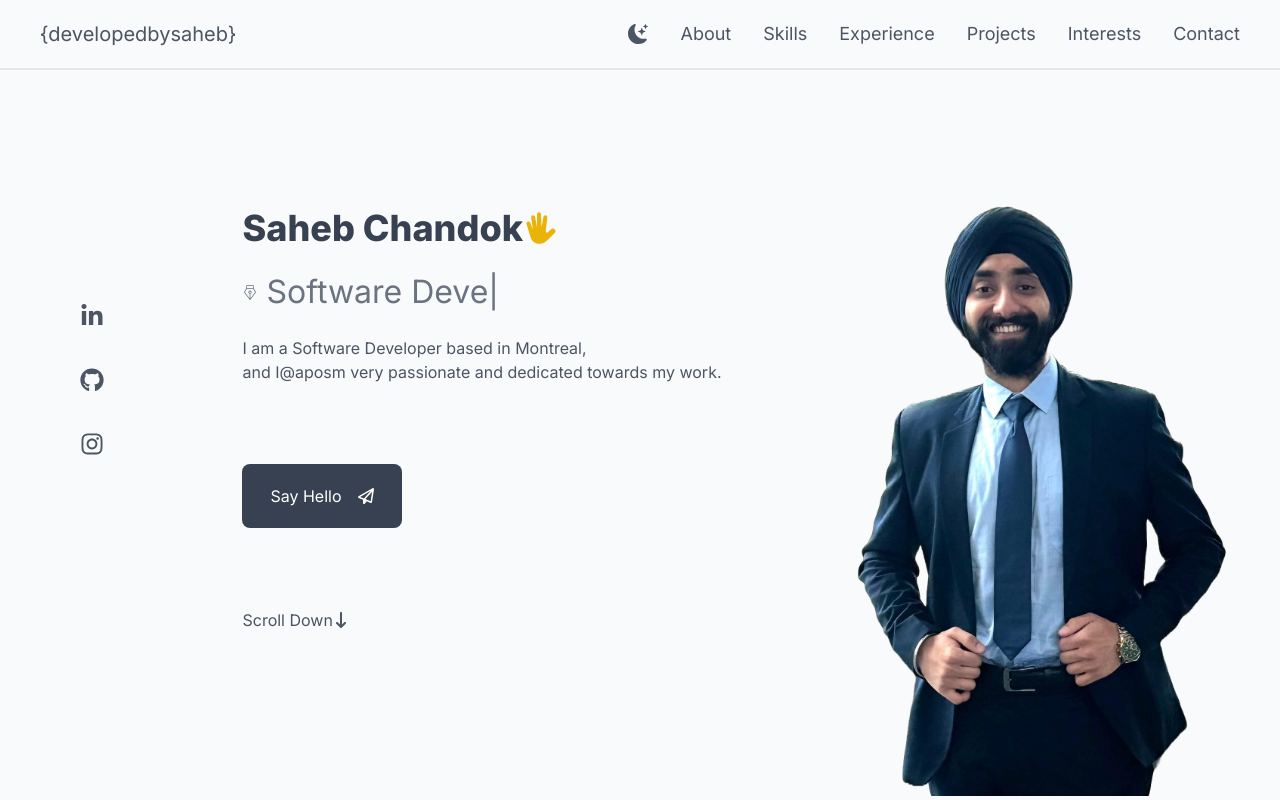
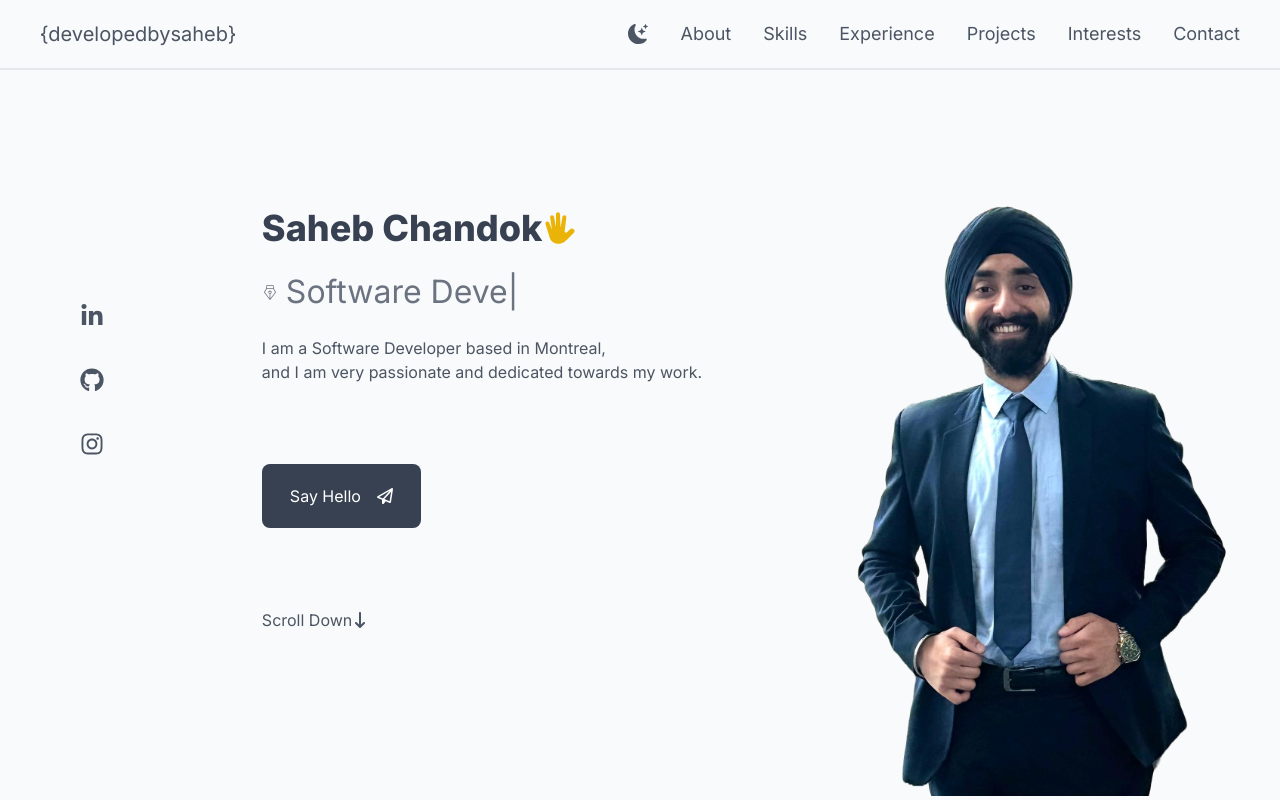
Before and after one commit to SahebChandok/portfolio, a Next.js app: page / in a window 1280 px wide. Built offline with nearby package versions, Linux system fonts and the light colour scheme.

Commit message:
deployment issue

```diff
--- a/src/app/page.tsx
+++ b/src/app/page.tsx
@@ -72,7 +72,7 @@ export default function Home() {
                 />
               </div>
 
-              <p>I am a Software Developer based in Montreal,<br></br> and I@aposm very passionate and dedicated towards my work. </p>
+              <p>I am a Software Developer based in Montreal,<br></br> and I am very passionate and dedicated towards my work. </p>
               <button className="bg-gray-700 text-white flex items-center my-20 rounded-lg px-7 py-5">Say Hello <FaRegPaperPlane className="ml-4" /></button>
               <h2 className="flex items-center">Scroll Down <FaArrowDownLong /></h2>
             </div>
```
